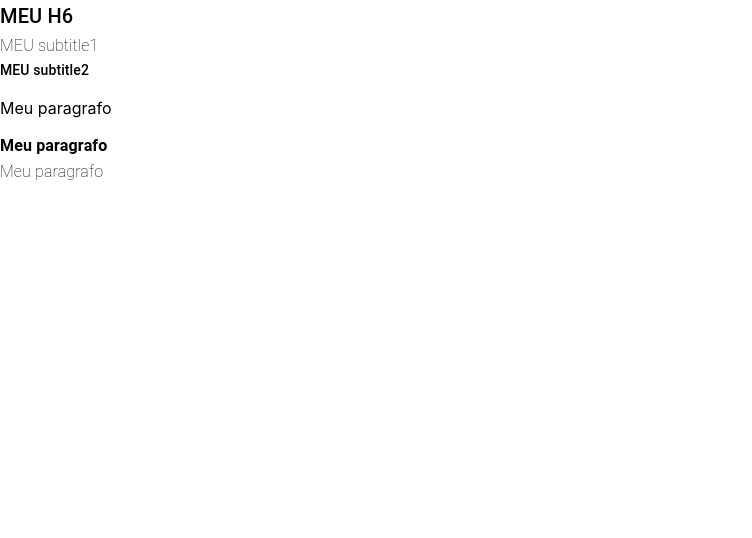
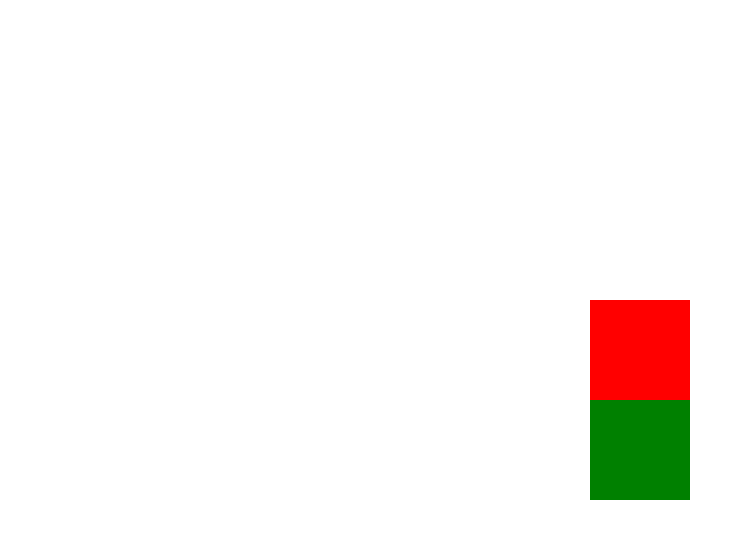
Before and after one commit to treinaweb/treinaweb-MaterialUI-Temas, a React (Create React App) app: page / in a window 1280 px wide. Shown: the top 538 px of the page, without its empty margins (0-752 px from the left). Built offline with nearby package versions, Linux system fonts and the light colour scheme.

Commit message:
02:06 - Espaçamento

```diff
--- a/src/App.tsx
+++ b/src/App.tsx
@@ -1,17 +1,26 @@
 import "./App.css";
-import { Button, Typography } from "@mui/material";
+import { Button, Typography, styled, Box } from "@mui/material";
+
+const BoxContainer = styled(Box)`
+  width: 100vw;
+  height: 100vh;
+  display: flex;
+  flex-direction: column;
+  align-items: center;
+  justify-content: center;
+`;
+
+const BoxStyled = styled(Box)`
+  width: 100px;
+  height: 100px;
+`;
 
 function App() {
   return (
-    <div>
-      <Typography variant="h6">MEU H6</Typography>
-      <Typography variant="subtitle1">MEU subtitle1</Typography>
-      <Typography variant="subtitle2">MEU subtitle2</Typography>
-
-      <p>Meu paragrafo</p>
-      <Typography variant="body1">Meu paragrafo</Typography>
-      <Typography variant="subtitle1">Meu paragrafo</Typography>
-    </div>
+    <BoxContainer>
+      <BoxStyled sx={{ bgcolor: "primary.main" }} />
+      <BoxStyled sx={{ bgcolor: "secondary.main" }} />
+    </BoxContainer>
   );
 }
 
--- a/src/themes/main.ts
+++ b/src/themes/main.ts
@@ -13,6 +13,7 @@ const theme = createTheme({
       fontWeight: "bold",
     },
   },
+  spacing: 8,
 });
 
 export default theme;
```
